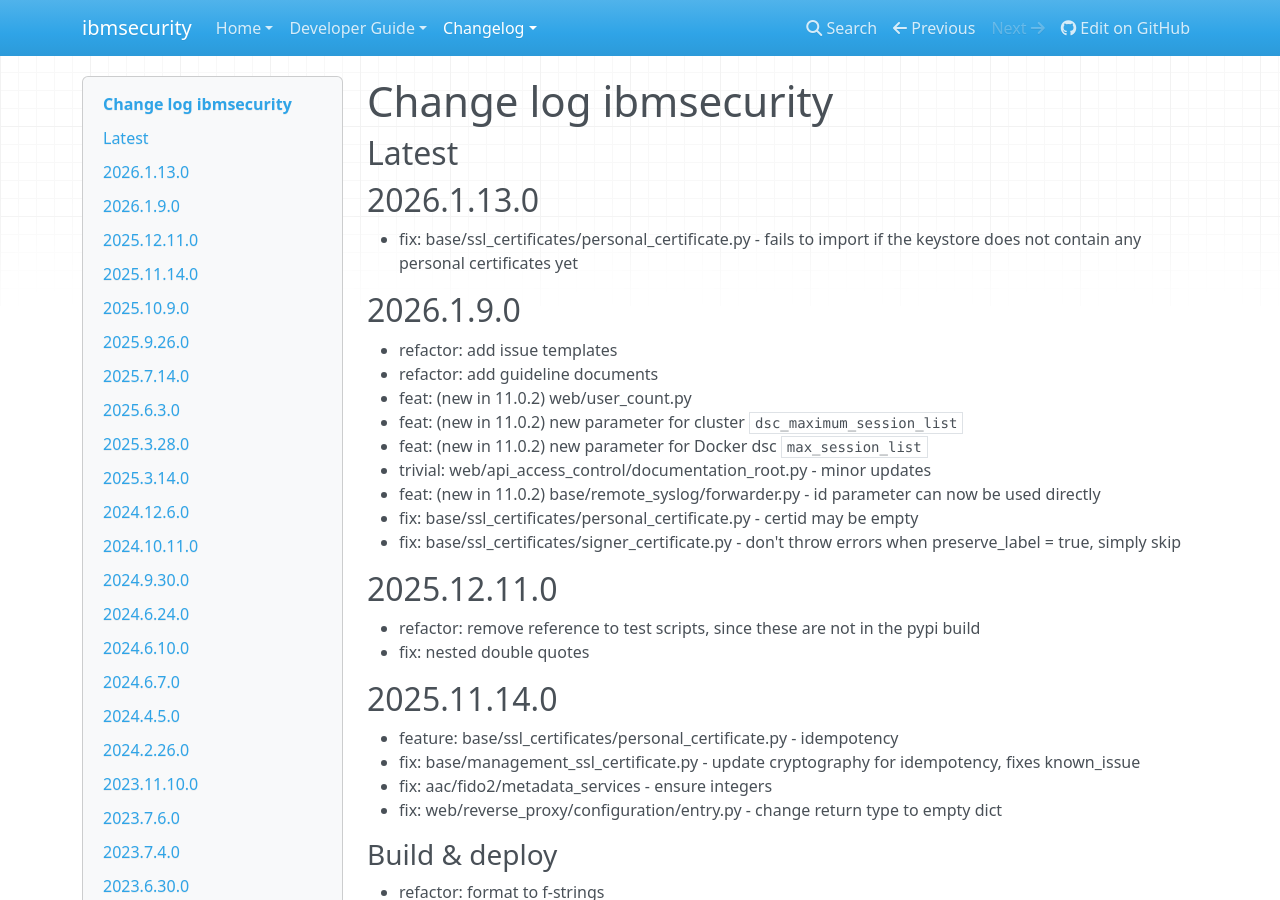
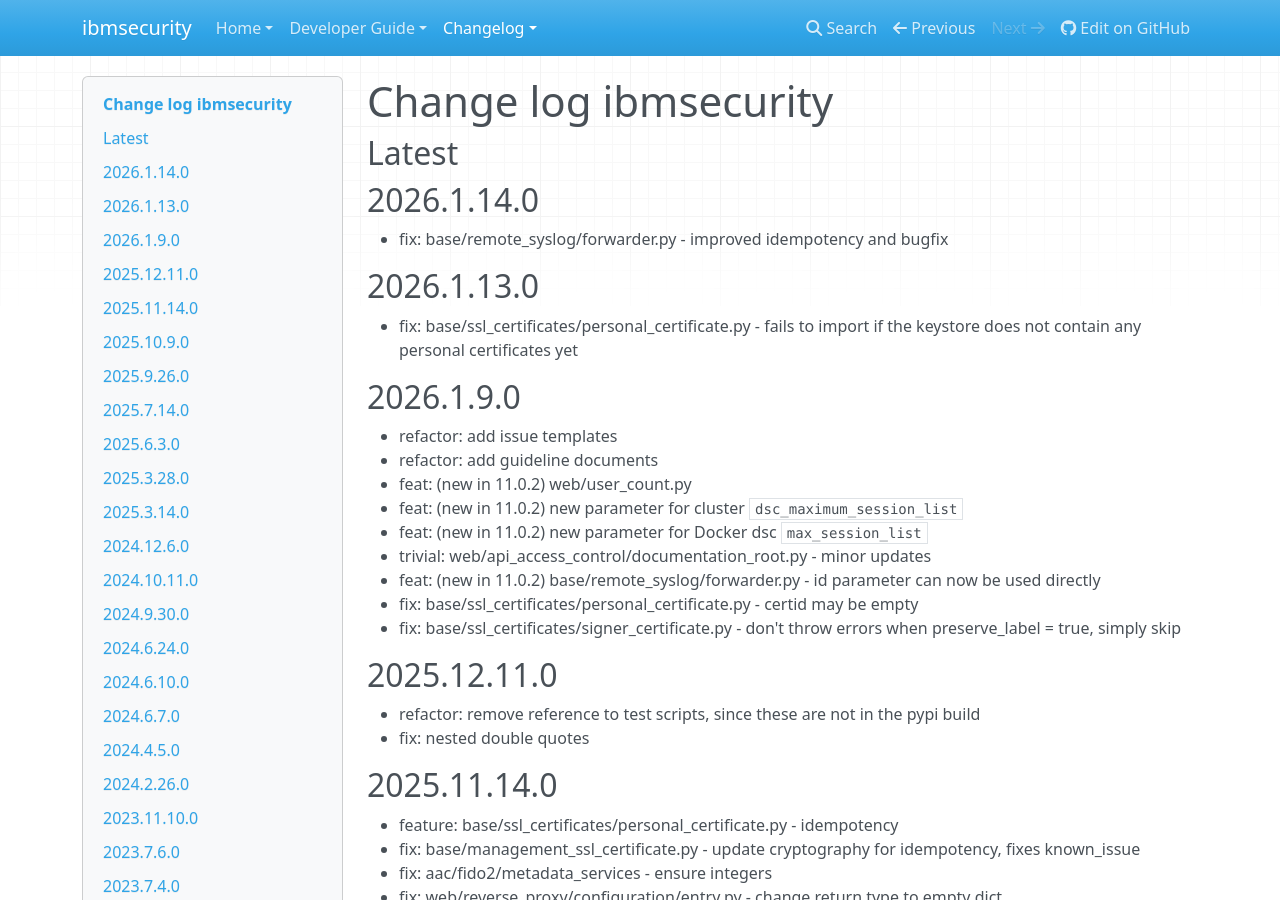
Before and after one commit to IBM-Security/ibmsecurity, an MkDocs documentation site: the page built from docs/changelog.md, in a window 1280 px wide and 900 px high. Built offline with MkDocs 1.6.1, drawn with Linux system fonts in a browser that asks for light colours; nearby versions of some CDN libraries.

Commit message:
docs: update changelog
Signed-off-by: Tom Bosmans <tom.bosmans@be.ibm.com>

```diff
--- a/docs/changelog.md
+++ b/docs/changelog.md
@@ -1,6 +1,10 @@
 # Change log ibmsecurity
 
 ## Latest
+
+## 2026.1.14.0
+
+- fix: base/remote_syslog/forwarder.py - improved idempotency and bugfix
 
 ## 2026.1.13.0
 
```
